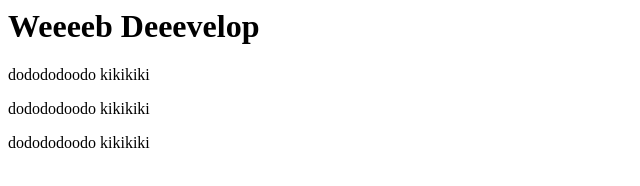
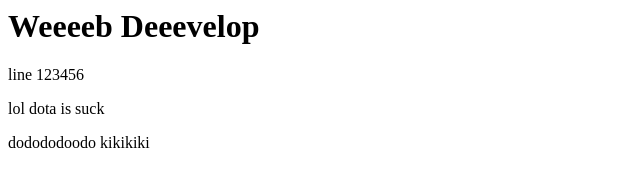
Before and after one commit to pezzexz/web-dev-test, a plain HTML site: page index.html in a window 1280 px wide. Shown: the whole page, without its empty margins (0-640 px from the left). Drawn offline with Linux system fonts and the light colour scheme.

Commit message:
initialcommit

```diff
--- a/index.html
+++ b/index.html
@@ -7,8 +7,8 @@
     <h1>Weeeeb Deeevelop</h1>
 
 <body>
-    <p>dodododoodo kikikiki</p>
-    <p>dodododoodo kikikiki</p>
+    <p>line 123456</p>
+    <p>lol dota is suck</p>
     <p>dodododoodo kikikiki</p>
 </body>
 </html>
```
